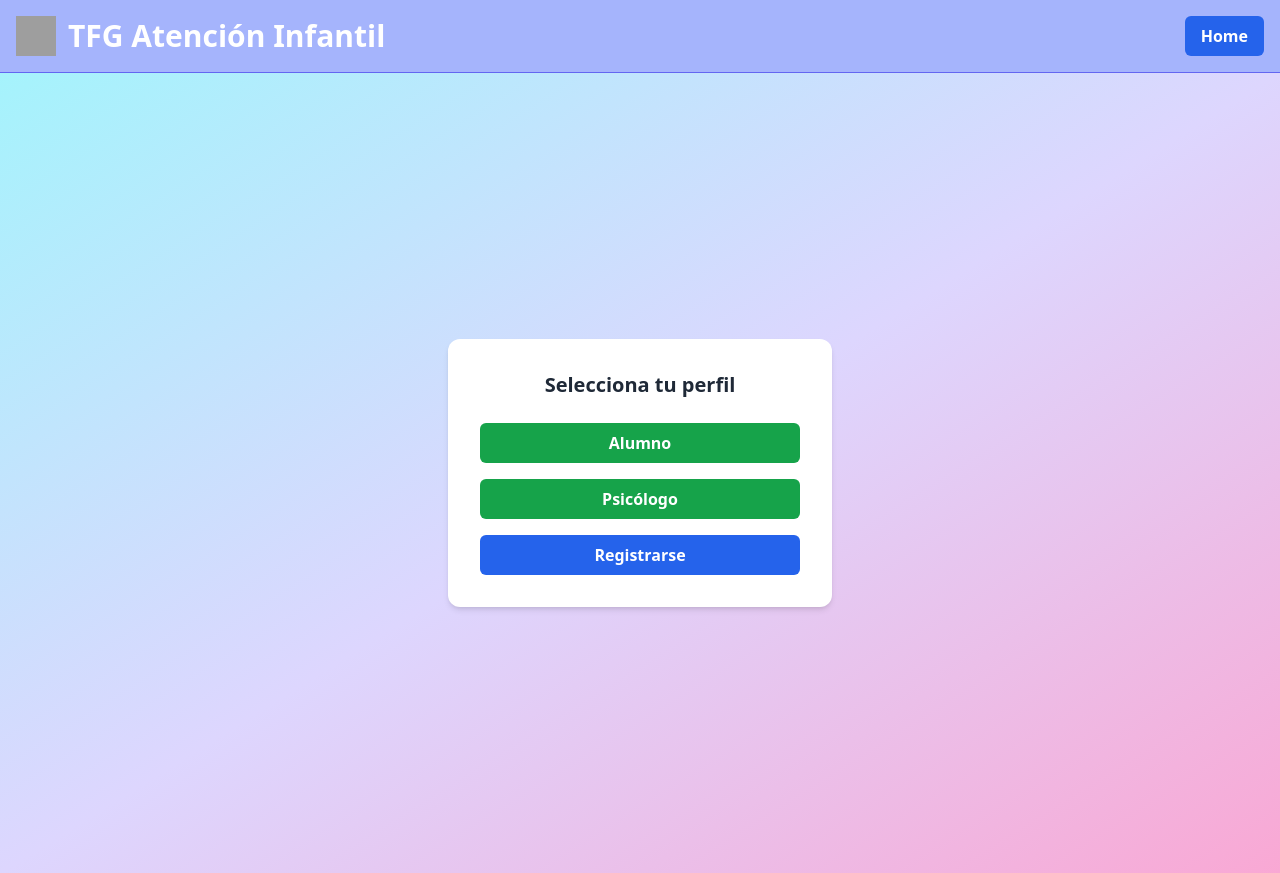
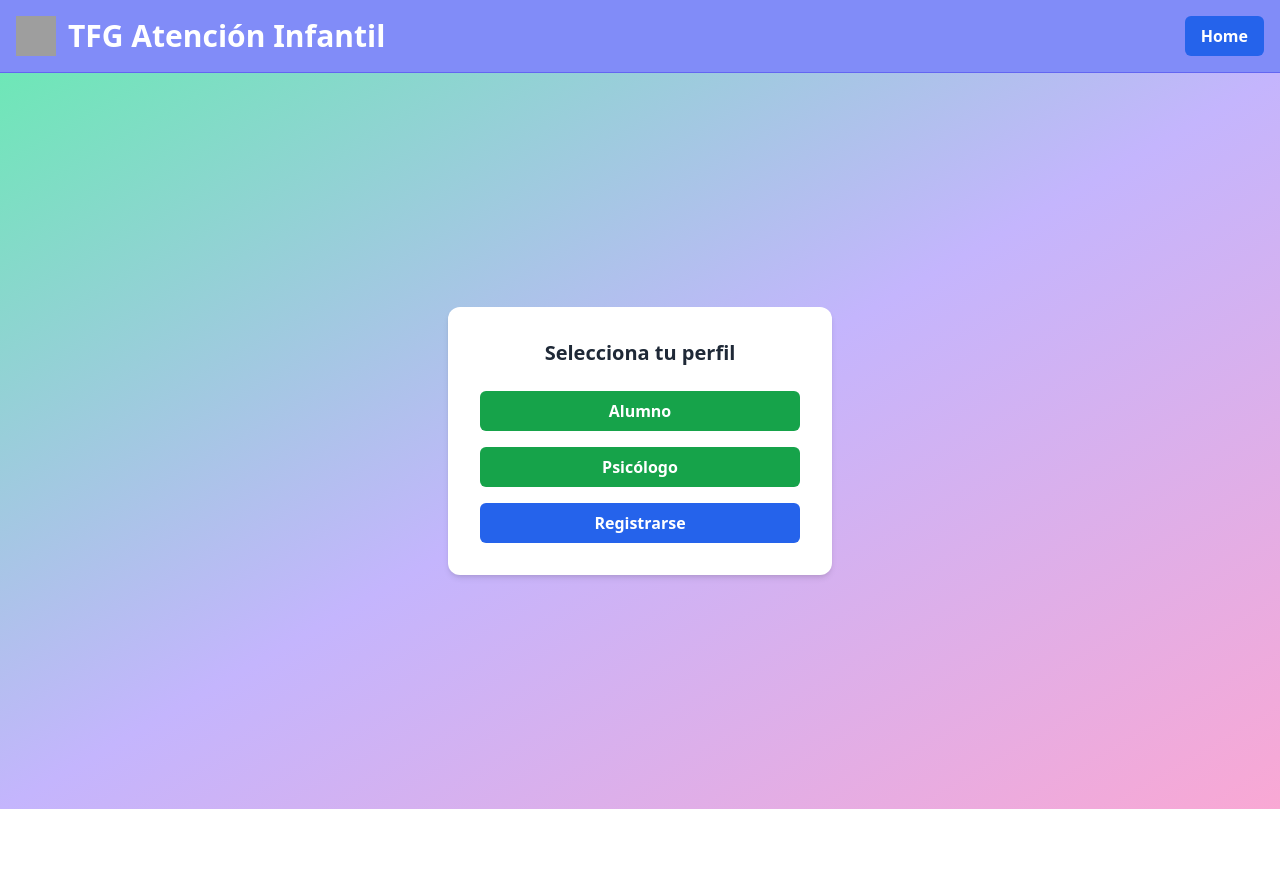
Before and after one commit to Chrissy-92/tfg_attention, a React (Vite) app in the folder frontend/: page / in a window 1280 px wide. Built offline with nearby package versions, Linux system fonts and the light colour scheme; no server answers; grey boxes are pictures that could not be loaded.

Commit message:
Ajustes de estilos y correcciones en login psychologist

```diff
--- a/frontend/src/components/BottomContainer.jsx
+++ b/frontend/src/components/BottomContainer.jsx
@@ -1,6 +1,8 @@
-export default function BottomContainer({ children }) {
+export default function BottomContainer({ children, className = "" }) {
   return (
-    <div className="flex-1 min-h-[calc(100vh)] overflow-hidden p-6 bg-gradient-to-br from-cyan-200 via-violet-200 to-pink-300 flex justify-center items-center">
+    <div
+      className={`w-full h-[calc(100vh-64px)] flex justify-center items-center overflow-hidden ${className}`}
+    >
       {children}
     </div>
   );
--- a/frontend/src/components/CardWhite.jsx
+++ b/frontend/src/components/CardWhite.jsx
@@ -1,11 +1,9 @@
 export default function CardWhite({ children, className = "" }) {
   return (
-    <div className="min-h-screen flex items-center justify-center bg-violet-100">
-      <div
-        className={`bg-white p-6 rounded-xl shadow-lg w-full max-w-md ${className}`}
-      >
-        {children}
-      </div>
+    <div
+      className={`bg-white p-6 rounded-xl shadow-lg w-full max-w-md ${className}`}
+    >
+      {children}
     </div>
   );
 }
--- a/frontend/src/components/Header.jsx
+++ b/frontend/src/components/Header.jsx
@@ -14,7 +14,7 @@ export default function Header({ title, buttonLabel = "Home", customAction }) {
   };
 
   return (
-    <header className="w-full bg-indigo-300 text-white border-b border-indigo-500">
+    <header className="w-full bg-indigo-400 text-white border-b border-indigo-500">
       <div className="flex items-center justify-between px-4 py-4">
         <div className="flex items-center gap-3">
           <img src="/logo.png" alt="Logo" className="w-10 h-10" />
--- a/frontend/src/components/Login/LoginPsychologist.jsx
+++ b/frontend/src/components/Login/LoginPsychologist.jsx
@@ -1,6 +1,7 @@
 import { useState } from "react";
 import { useNavigate } from "react-router-dom";
 import { loginPsychologist } from "../../services/api";
+import { useAuth } from "../../hooks/useAuth";
 import PopupModal from "../PopupModal";
 import ImgPerfil from "../ImgPerfil";
 import CardWhite from "../CardWhite";
@@ -8,6 +9,7 @@ import Button from "../Button";
 
 export default function LoginPsychologist() {
   const navigate = useNavigate();
+  const { login } = useAuth();
   const [form, setForm] = useState({ email: "", password: "" });
   const [modal, setModal] = useState(null);
 
@@ -21,8 +23,8 @@ export default function LoginPsychologist() {
     try {
       const result = await loginPsychologist(form);
       console.log("✅ Login correcto:", result);
-      localStorage.setItem("token", result.token);
-      navigate("/dashboard");
+      login({ token: result.token, user: result.user });
+      navigate("/psychologist-dashboard");
     } catch (err) {
       console.error("❌ Error en login:", err);
       setModal({
--- a/frontend/src/hooks/useAuth.jsx
+++ b/frontend/src/hooks/useAuth.jsx
@@ -1,4 +1,3 @@
-// src/hooks/useAuth.jsx
 /* eslint-disable react-refresh/only-export-components */
 import { createContext, useContext, useState, useEffect } from "react";
 import { setAuthToken } from "../services/api.js";
--- a/frontend/src/index.css
+++ b/frontend/src/index.css
@@ -2,71 +2,12 @@
 @tailwind components;
 @tailwind utilities;
 
-/* :root {
-  font-family: system-ui, Avenir, Helvetica, Arial, sans-serif;
-  line-height: 1.5;
-  font-weight: 400;
-
-  color-scheme: light dark;
-  color: rgba(255, 255, 255, 0.87);
-  background-color: #242424;
-
-  font-synthesis: none;
-  text-rendering: optimizeLegibility;
-  -webkit-font-smoothing: antialiased;
-  -moz-osx-font-smoothing: grayscale;
-}
-
-a {
-  font-weight: 500;
-  color: #646cff;
-  text-decoration: inherit;
-}
-a:hover {
-  color: #535bf2;
+#root {
+  height: 100%;
+  margin: 0;
+  padding: 0;
 }
 
 body {
-  margin: 0;
-  display: flex;
-  place-items: center;
-  min-width: 320px;
-  min-height: 100vh;
+  overflow: hidden;
 }
-
-h1 {
-  font-size: 3.2em;
-  line-height: 1.1;
-}
-
-button {
-  border-radius: 8px;
-  border: 1px solid transparent;
-  padding: 0.6em 1.2em;
-  font-size: 1em;
-  font-weight: 500;
-  font-family: inherit;
-  background-color: #1a1a1a;
-  cursor: pointer;
-  transition: border-color 0.25s;
-}
-button:hover {
-  border-color: #646cff;
-}
-button:focus,
-button:focus-visible {
-  outline: 4px auto -webkit-focus-ring-color;
-}
-
-@media (prefers-color-scheme: light) {
-  :root {
-    color: #213547;
-    background-color: #ffffff;
-  }
-  a:hover {
-    color: #747bff;
-  }
-  button {
-    background-color: #f9f9f9;
-  }
-} */
--- a/frontend/src/pages/Inicio.jsx
+++ b/frontend/src/pages/Inicio.jsx
@@ -7,7 +7,7 @@ export default function Inicio() {
 
   return (
     <div className="min-h-screen">
-      <BottomContainer>
+      <BottomContainer className="bg-gradient-to-br from-emerald-300 via-violet-300 to-pink-300">
         <div className="bg-white p-8 rounded-xl shadow-md flex flex-col items-center space-y-6 w-full max-w-sm">
           <h2 className="text-xl font-semibold text-gray-800">
             Selecciona tu perfil
```
